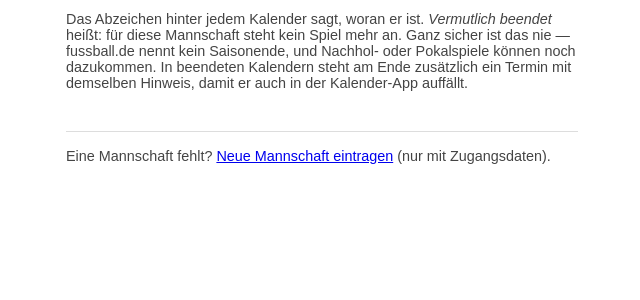
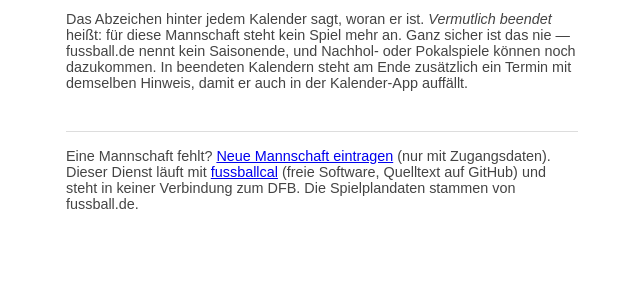
Before and after one commit to JanuszKornath/fussballcal, a PHP site: page / in a window 1280 px wide. Shown: the part 457-757 px from the top of the page, without its empty margins (318-958 px from the left). Run offline with PHP 8.4, Linux system fonts and the light colour scheme.

Commit message:
Auf der öffentlichen Seite sagen, woher der Dienst kommt
Die Startseite ist für die meisten Besucher das Einzige, was sie von dem
Projekt je sehen. Bisher stand dort nichts über die Herkunft: kein Weg zum
Quelltext (eigene Instanz, Fehlermeldung) und auch nicht der Hinweis, dass
der Dienst nichts mit dem DFB zu tun hat — der stand nur im README, das
genau diese Besucher nie öffnen.

Beides kommt in die Fußzeile neben den bestehenden Verweis aufs Formular.
Bewusst nicht weiter oben: wer nur abonnieren will, braucht es nicht.

Co-Authored-By: Claude Opus 5 <noreply@anthropic.com>
Claude-Session: https://claude.ai/code/session_01McEFxLduQj1nnb6Xmypgkw

```diff
--- a/web/index.php
+++ b/web/index.php
@@ -56,7 +56,16 @@ $teams = readTeams();
        Kalendern steht am Ende zusätzlich ein Termin mit demselben Hinweis,
        damit er auch in der Kalender-App auffällt.</p>
 
+    <?php // Rückverweis aufs Repo: Diese Seite ist für die meisten Besucher das
+          // Einzige, was sie von dem Projekt je sehen — hier gehört deshalb hin,
+          // woher der Dienst kommt (eigene Instanz aufsetzen, Fehler melden) und
+          // dass er nicht vom DFB stammt. Bewusst in der Fußzeile und nicht
+          // weiter oben: Wer nur abonnieren will, braucht davon nichts. ?>
     <p class="nav">Eine Mannschaft fehlt?
-       <a href="/add_team.php">Neue Mannschaft eintragen</a> (nur mit Zugangsdaten).</p>
+       <a href="/add_team.php">Neue Mannschaft eintragen</a> (nur mit Zugangsdaten).<br>
+       Dieser Dienst läuft mit
+       <a href="https://github.com/JanuszKornath/fussballcal">fussballcal</a>
+       (freie Software, Quelltext auf GitHub) und steht in keiner Verbindung zum
+       DFB. Die Spielplandaten stammen von fussball.de.</p>
 </body>
 </html>
```
Also changed, not shown: README.md.
